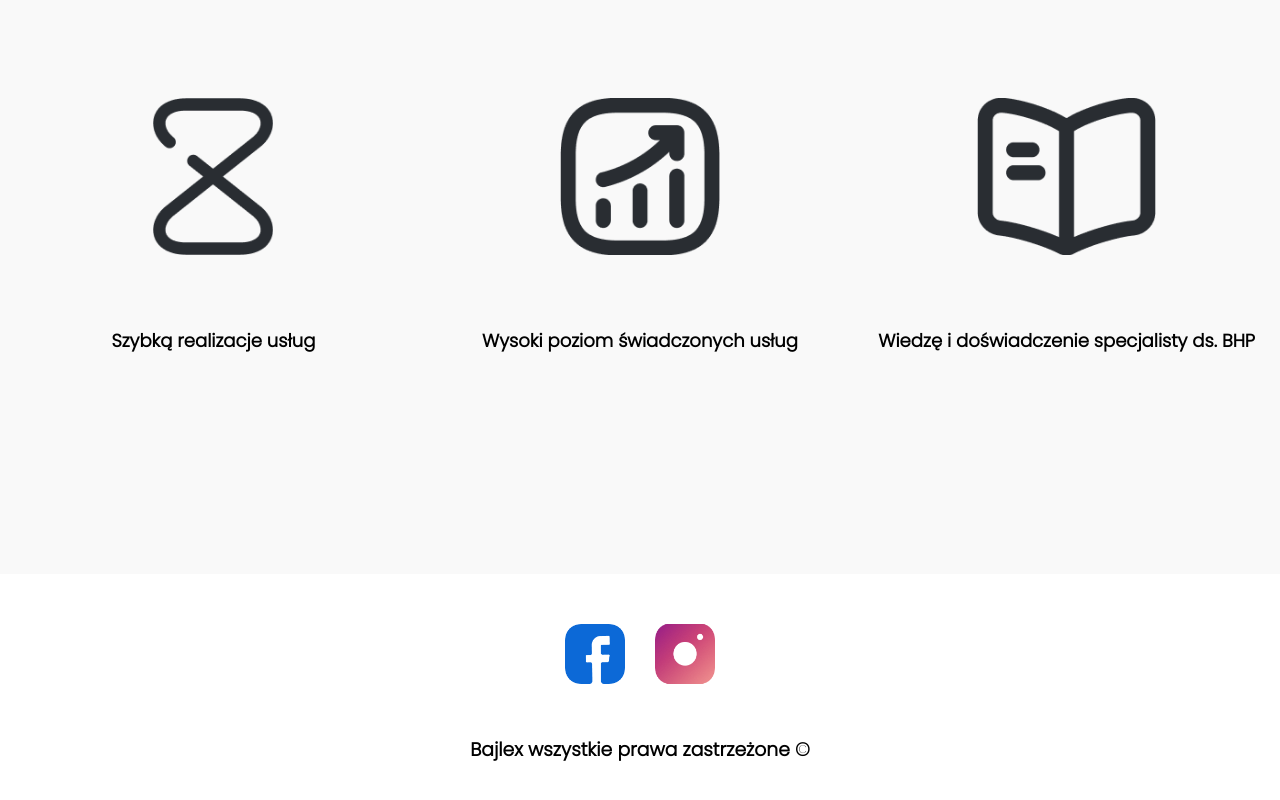
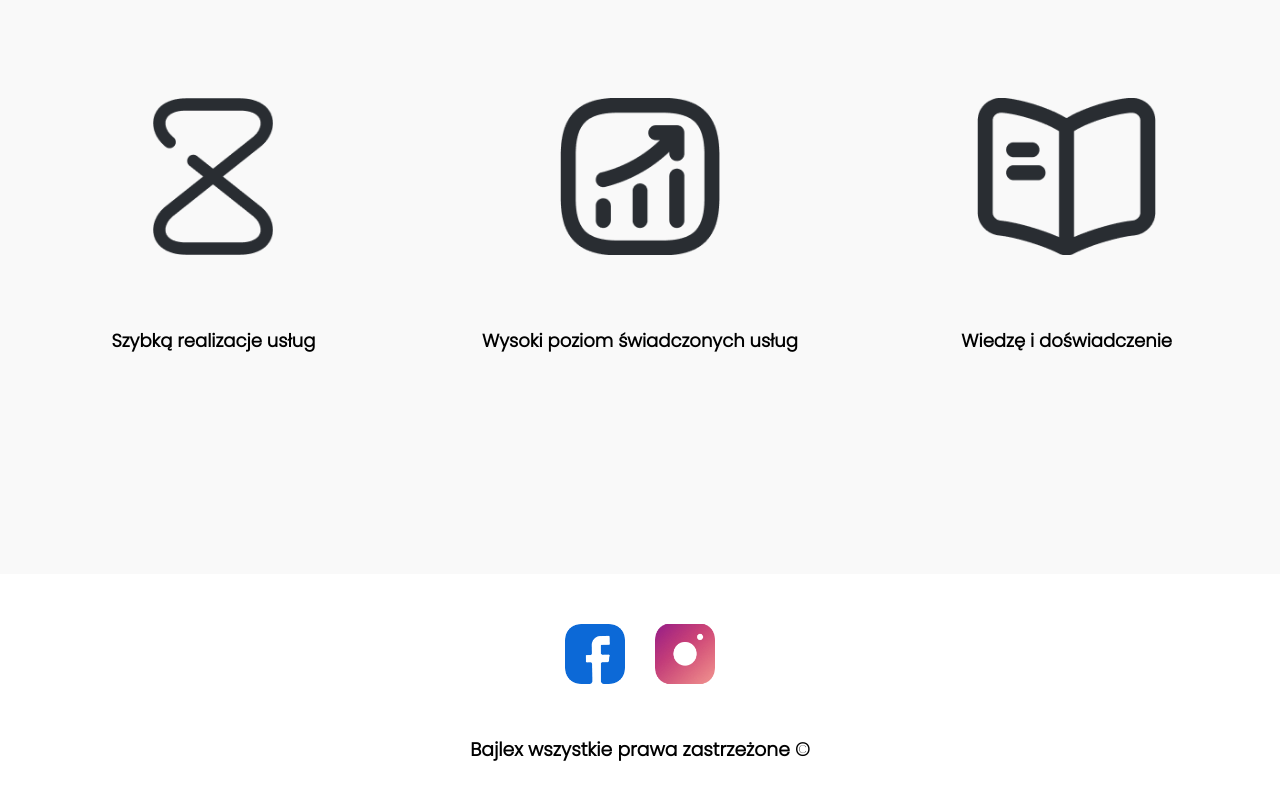
Before and after one commit to maniek-wq/Bajlex, a plain HTML site: page uslugi.html in a window 1280 px wide. Shown: the part 1426-2226 px from the top of the page. Drawn offline with Linux system fonts and the light colour scheme; a web font is replaced by a local one.

Commit message:
small change

```diff
--- a/uslugi.html
+++ b/uslugi.html
@@ -49,7 +49,7 @@
         </div>
         <div class ="section" id="right">
             <div id="myImg2"></div>
-            <div id="myImgText2">Wiedzę i doświadczenie specjalisty ds. BHP</div>
+            <div id="myImgText2">Wiedzę i doświadczenie</div>
         </div>
     </div>
 
```
